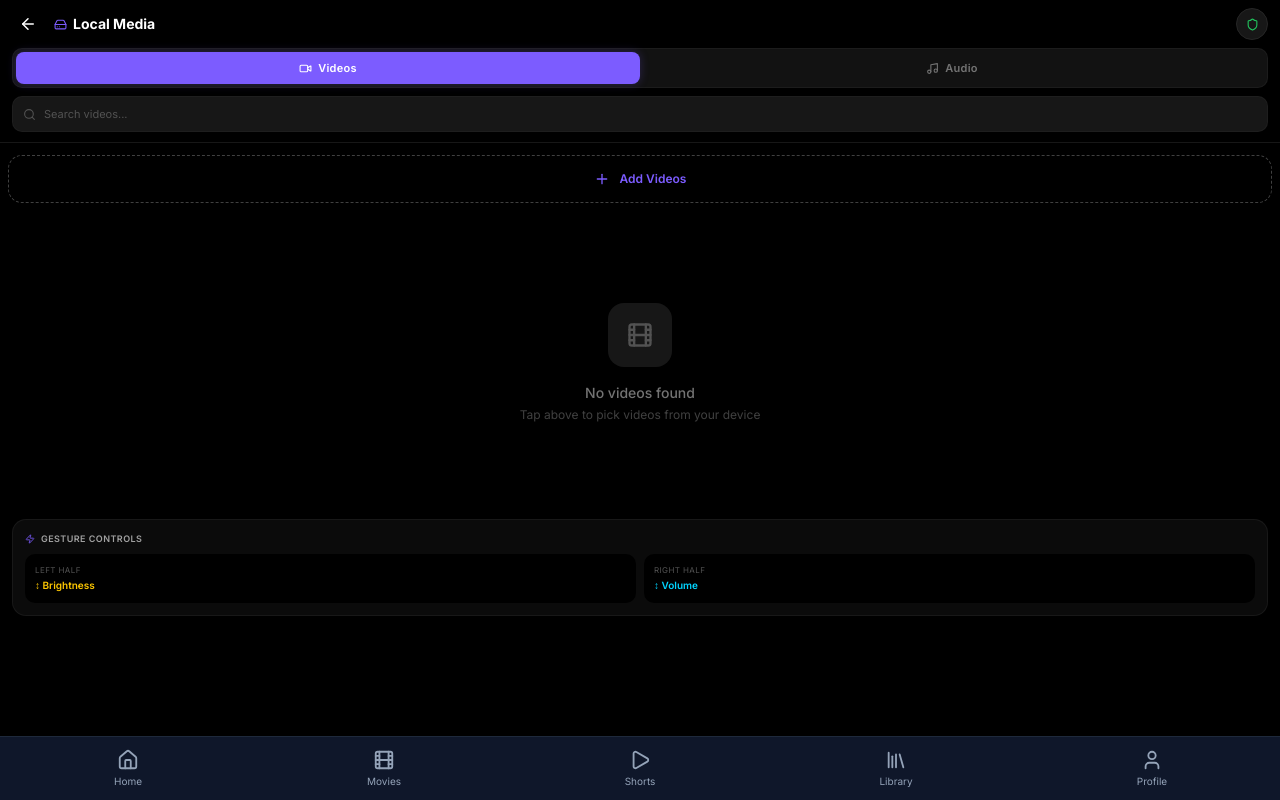
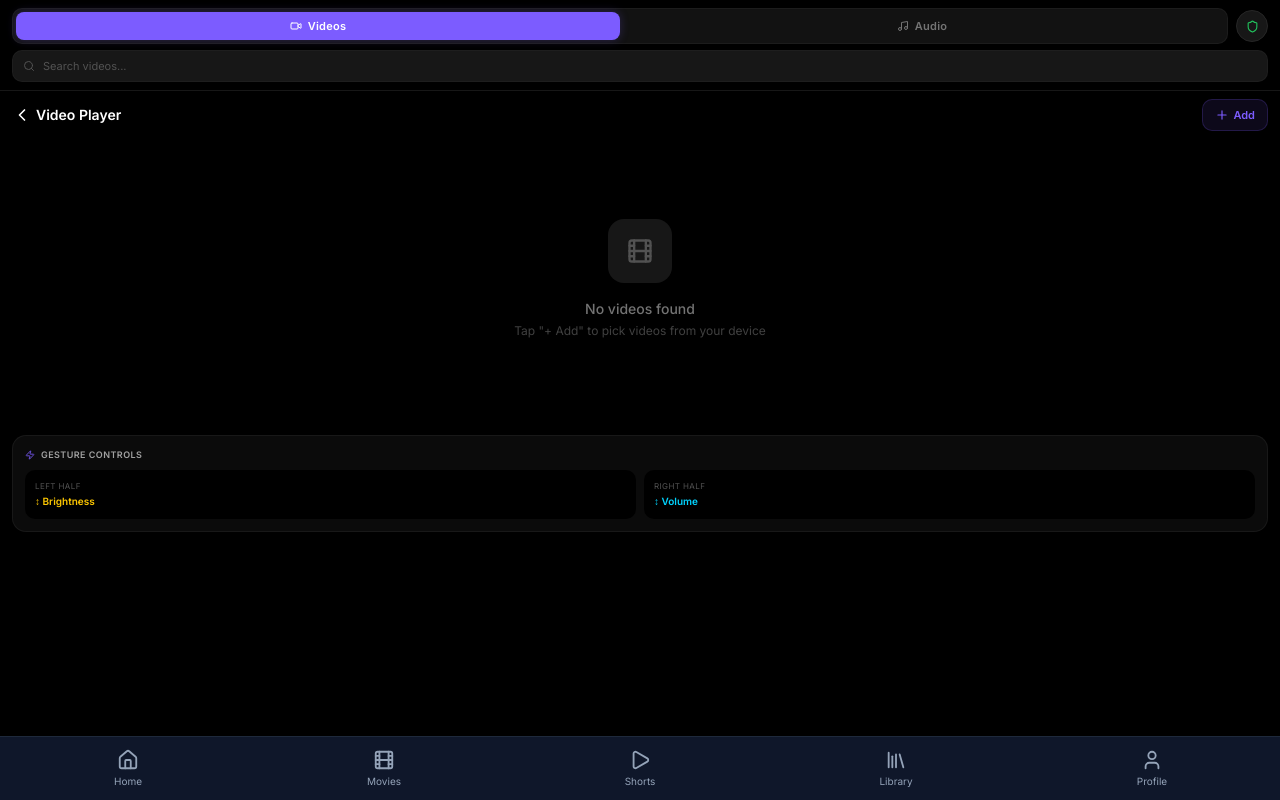
Before and after one commit to munnavai-ytr/Play-Nexa-, a Next.js app: page /local in a window 1280 px wide. Built offline with nearby package versions, Linux system fonts and the light colour scheme.

Commit message:
2e3297f3-ccc2-4372-a168-ef85486ad871

```diff
--- a/src/app/local/page.tsx
+++ b/src/app/local/page.tsx
@@ -4,12 +4,12 @@
 // Google Files / PLAYit inspired unified local media dashboard
 // Pill toggle [Videos] [Audio] · Local search · Mini-player
 // Gesture video overlay · MP3 extractor modal · Safe folder modal
+// Each component owns its own header (< Video Player / < Music Player)
 // 2GB RAM: URL.createObjectURL · content-visibility: auto · no backdrop-blur
 
 import { useState, useCallback, useRef, useEffect } from 'react'
 import {
-  Video, Music, Search, Shield, X,
-  Zap, HardDrive, ArrowLeft
+  Video, Music, Search, Shield, X, Zap
 } from 'lucide-react'
 import { useRouter } from 'next/navigation'
 import VideoGridView from '@/components/local/VideoGridView'
@@ -51,6 +51,9 @@ export default function LocalHubPage() {
   // Store file references
   const videoFileMap = useRef<Map<string, File>>(new Map())
   const trackFileMap = useRef<Map<string, File>>(new Map())
+
+  // ── Back handler ──
+  const handleBack = useCallback(() => { router.back() }, [router])
 
   // ── Video playback ──
   const handlePlayVideo = useCallback((video: LocalVideo) => {
@@ -110,7 +113,7 @@ export default function LocalHubPage() {
     setShowSafeFolder(true)
   }, [])
 
-  // ── Close menus when switching tabs ──
+  // ── Reset search when switching tabs ──
   useEffect(() => {
     setSearchQuery('')
   }, [activeView])
@@ -118,23 +121,35 @@ export default function LocalHubPage() {
   return (
     <div className="min-h-screen bg-black pb-24">
       {/* ════════════════════════════════════════════════════════
-          STICKY HEADER — GG / PLAYit style
+          STICKY CONTROL BAR — Tab toggle + Search + Safe Folder
+          Component headers handle their own back/title
           ════════════════════════════════════════════════════════ */}
       <div className="sticky top-0 z-50 bg-black/95 border-b border-neutral-900">
-        {/* Top row: back + title + safe folder */}
-        <div className="px-3 h-12 flex items-center justify-between">
-          <div className="flex items-center gap-2.5">
+        {/* ── Tab toggle + Safe Folder ── */}
+        <div className="px-3 pt-2 pb-1.5 flex items-center gap-2">
+          {/* Pill toggle */}
+          <div className="flex-1 flex bg-neutral-900/80 rounded-lg p-[3px] border border-neutral-800/50">
+            {([
+              { key: 'videos' as View, label: 'Videos', Icon: Video },
+              { key: 'music' as View, label: 'Audio', Icon: Music },
+            ]).map(tab => {
+              const isActive = activeView === tab.key
+              return (
                 <button
-              onClick={() => router.back()}
-              className="w-8 h-8 rounded-full flex items-center justify-center
-                         active:scale-90 transition-transform duration-100"
+                  key={tab.key}
+                  onClick={() => setActiveView(tab.key)}
+                  className={`relative flex-1 h-7 rounded-md flex items-center justify-center gap-1.5
+                             text-[11px] font-semibold tracking-wide transition-all duration-150
+                             ${isActive
+                               ? 'bg-[#7C5CFF] text-white shadow-[0_0_10px_rgba(124,92,255,0.25)]'
+                               : 'text-neutral-500 active:text-neutral-300'
+                             }`}
                 >
-              <ArrowLeft size={18} className="text-white" />
+                  <tab.Icon size={12} />
+                  {tab.label}
                 </button>
-            <div className="flex items-center gap-1.5">
-              <HardDrive size={13} className="text-[#7C5CFF]" />
-              <h1 className="text-white text-sm font-bold">Local Media</h1>
-            </div>
+              )
+            })}
           </div>
 
           {/* Safe Folder button */}
@@ -144,49 +159,22 @@ export default function LocalHubPage() {
               setShowSafeFolder(true)
             }}
             className="w-8 h-8 rounded-full bg-neutral-900 border border-neutral-800
-                       flex items-center justify-center
+                       flex items-center justify-center flex-shrink-0
                        active:scale-90 transition-transform duration-100"
           >
             <Shield size={13} className="text-[#22C55E]" />
           </button>
         </div>
 
-        {/* ── ZERO-LATENCY TAB BAR ── */}
+        {/* ── Search bar ── */}
         <div className="px-3 pb-2">
-          <div className="flex bg-neutral-900/80 rounded-lg p-[3px] border border-neutral-800/50">
-            {([
-              { key: 'videos' as View, label: 'Videos', Icon: Video },
-              { key: 'music' as View, label: 'Audio', Icon: Music },
-            ]).map(tab => {
-              const isActive = activeView === tab.key
-              return (
-                <button
-                  key={tab.key}
-                  onClick={() => setActiveView(tab.key)}
-                  className={`relative flex-1 h-8 rounded-md flex items-center justify-center gap-1.5
-                             text-[11px] font-semibold tracking-wide transition-all duration-150
-                             ${isActive
-                               ? 'bg-[#7C5CFF] text-white shadow-[0_0_10px_rgba(124,92,255,0.25)]'
-                               : 'text-neutral-500 active:text-neutral-300'
-                             }`}
-                >
-                  <tab.Icon size={13} />
-                  {tab.label}
-                </button>
-              )
-            })}
-          </div>
-        </div>
-
-        {/* ── SEARCH BAR ── */}
-        <div className="px-3 pb-2.5">
-          <div className={`flex items-center gap-2 bg-neutral-900 border rounded-lg px-2.5 h-9
+          <div className={`flex items-center gap-2 bg-neutral-900 border rounded-lg px-2.5 h-8
                           transition-colors duration-150
                           ${searchFocused
                             ? 'border-[#7C5CFF]/40'
                             : 'border-neutral-800/50'
                           }`}>
-            <Search size={13} className="text-neutral-600 flex-shrink-0" />
+            <Search size={12} className="text-neutral-600 flex-shrink-0" />
             <input
               value={searchQuery}
               onChange={e => setSearchQuery(e.target.value)}
@@ -209,20 +197,19 @@ export default function LocalHubPage() {
       </div>
 
       {/* ════════════════════════════════════════════════════════
-          CONTENT AREA — Instant switch, no re-render lag
+          CONTENT AREA — Each component owns its own header
+          Hidden/block for zero-latency tab switching
           ════════════════════════════════════════════════════════ */}
-      <div className="px-2 pt-3">
-        {/* Videos View */}
       <div className={activeView === 'videos' ? 'block' : 'hidden'}>
         <VideoGridView
           searchQuery={searchQuery}
           onPlay={handlePlayVideo}
           onConvertToMp3={handleConvertToMp3Video}
           onMoveToSafe={handleMoveToSafeVideo}
+          onBack={handleBack}
         />
       </div>
 
-        {/* Audio View */}
       <div className={activeView === 'music' ? 'block' : 'hidden'}>
         <MusicListView
           searchQuery={searchQuery}
@@ -232,12 +219,12 @@ export default function LocalHubPage() {
           onPause={handlePauseTrack}
           onConvertToMp3={handleConvertToMp3Track}
           onMoveToSafe={handleMoveToSafeTrack}
+          onBack={handleBack}
         />
-        </div>
       </div>
 
       {/* ════════════════════════════════════════════════════════
-          GESTURE HINT CARD (videos view only, dismissible)
+          GESTURE HINT CARD (videos view only)
           ════════════════════════════════════════════════════════ */}
       {activeView === 'videos' && !activeVideo && (
         <div className="px-3 pt-4">
--- a/src/app/profile/page.tsx
+++ b/src/app/profile/page.tsx
@@ -5,7 +5,7 @@ import {
   Settings, ChevronRight, Download,
   Heart, ListMusic, Gamepad2,
   Moon, Bell, HelpCircle,
-  Star, Share2, Clock, HardDrive
+  Star, Share2, Clock
 } from 'lucide-react'
 import { useProfile } from '@/hooks/useProfile'
 import { getSettings, saveSettings } from '@/lib/settings'
@@ -120,17 +120,6 @@ export default function ProfilePage() {
   }
 
   const ACTIVITY_ITEMS = [
-    {
-      icon: (
-        <div className="w-[18px] h-[18px] rounded-md bg-gradient-to-br from-[#7C5CFF] to-[#00D4FF]
-                        flex items-center justify-center">
-          <HardDrive size={11} className="text-white" />
-        </div>
-      ),
-      label: 'Local Media',
-      sublabel: 'Videos & Music',
-      onTap: () => router.push('/local')
-    },
     {
       icon: <Download size={18} className="text-blue-400" />,
       label: 'Recent Downloads',
@@ -295,16 +284,10 @@ export default function ProfilePage() {
                                 justify-center flex-shrink-0">
                   {item.icon}
                 </div>
-                <div className="flex-1 text-left min-w-0">
-                  <p className="text-white text-sm font-medium">
-                    {item.label}
-                  </p>
-                  {'sublabel' in item && item.sublabel && (
-                    <p className="text-[#94A3B8] text-[10px] mt-0.5">
-                      {item.sublabel}
-                    </p>
-                  )}
-                </div>
+                <p className="text-white text-sm
+                              font-medium flex-1 text-left">
+                  {item.label}
+                </p>
                 <ChevronRight size={16}
                               className="text-[#94A3B8]" />
               </button>
--- a/src/components/local/VideoGridView.tsx
+++ b/src/components/local/VideoGridView.tsx
@@ -1,15 +1,16 @@
 'use client'
 
 // ── Play Nexa Local Video Grid ──────────────────────────────
-// Google Files / PLAYit inspired visual grid
-// 3-col mobile · 4-col md · 6-col lg
-// Chronological sectioning by date
+// Google Files (GG) inspired visual grid layout
+// Component header: < Video Player back + + Add button
+// 3-col mobile · 4-col md · gap-2
+// Chronological sectioning by date metadata
 // Glassmorphism play icon · Size overlay · content-visibility: auto
 // Three-dot actions: Play, Convert to MP3, Move to Safe Folder, Delete
 
 import { useState, useCallback, useRef, useEffect } from 'react'
 import {
-  Plus, Trash2, Play, Film,
+  Plus, Trash2, Play, Film, ChevronLeft,
   MoreVertical, FileAudio, Shield
 } from 'lucide-react'
 
@@ -30,6 +31,7 @@ interface VideoGridViewProps {
   onPlay: (video: LocalVideo) => void
   onConvertToMp3: (video: LocalVideo) => void
   onMoveToSafe: (video: LocalVideo) => void
+  onBack: () => void
 }
 
 // ── Chronological date group helper ──
@@ -47,7 +49,7 @@ function getDateGroup(timestamp: number): string {
 }
 
 export default function VideoGridView({
-  searchQuery, onPlay, onConvertToMp3, onMoveToSafe
+  searchQuery, onPlay, onConvertToMp3, onMoveToSafe, onBack
 }: VideoGridViewProps) {
   const [videos, setVideos] = useState<LocalVideo[]>([])
   const [menuOpen, setMenuOpen] = useState<string | null>(null)
@@ -96,7 +98,7 @@ export default function VideoGridView({
       duration: 0,
       file,
       folder: file.webkitRelativePath?.split('/').slice(0, -1).join('/') || 'Downloads',
-      addedAt: now - i, // Slight offset for ordering
+      addedAt: now - i,
     }))
 
     setVideos(prev => {
@@ -109,10 +111,18 @@ export default function VideoGridView({
 
   // ── Get duration & thumbnail ──
   useEffect(() => {
+    const pendingDurations: string[] = []
+    const pendingThumbnails: string[] = []
+
     videos.forEach(v => {
-      if (v.url) {
+      if (v.url && v.duration === 0) pendingDurations.push(v.id)
+      if (v.url && !thumbnailMap[v.id]) pendingThumbnails.push(v.id)
+    })
+
     // Extract duration
-        if (v.duration === 0) {
+    pendingDurations.forEach(vidId => {
+      const v = videos.find(x => x.id === vidId)
+      if (!v?.url) return
       const el = document.createElement('video')
       el.preload = 'metadata'
       el.src = v.url
@@ -120,20 +130,22 @@ export default function VideoGridView({
         const dur = el.duration
         setVideos(prev => {
           const updated = prev.map(vid =>
-                vid.id === v.id ? { ...vid, duration: dur } : vid
+            vid.id === vidId ? { ...vid, duration: dur } : vid
           )
           saveMeta(updated)
           return updated
         })
       }
-        }
+    })
 
-        // Generate thumbnail from first frame
-        if (!thumbnailMap[v.id]) {
+    // Generate thumbnails
+    pendingThumbnails.forEach(vidId => {
+      const v = videos.find(x => x.id === vidId)
+      if (!v?.url) return
       const vid = document.createElement('video')
       vid.preload = 'metadata'
       vid.src = v.url
-          vid.currentTime = 1 // Seek to 1 second
+      vid.currentTime = 1
       vid.onloadeddata = () => {
         try {
           const canvas = document.createElement('canvas')
@@ -143,11 +155,9 @@ export default function VideoGridView({
           if (ctx) {
             ctx.drawImage(vid, 0, 0, 240, 135)
             const dataUrl = canvas.toDataURL('image/jpeg', 0.5)
-                setThumbnailMap(prev => ({ ...prev, [v.id]: dataUrl }))
+            setThumbnailMap(prev => ({ ...prev, [vidId]: dataUrl }))
           }
         } catch {}
-          }
-        }
       }
     })
   // eslint-disable-next-line react-hooks/exhaustive-deps
@@ -217,7 +227,6 @@ export default function VideoGridView({
     return acc
   }, {})
 
-  // Sort groups: most recent first
   const sortedGroups = Object.entries(dateGroups).sort(([, a], [, b]) => {
     const aTime = Math.max(...a.map(v => v.addedAt || v.lastPlayed || 0))
     const bTime = Math.max(...b.map(v => v.addedAt || v.lastPlayed || 0))
@@ -225,7 +234,7 @@ export default function VideoGridView({
   })
 
   return (
-    <div className="space-y-5">
+    <div>
       <input
         ref={fileInputRef}
         type="file"
@@ -235,19 +244,31 @@ export default function VideoGridView({
         className="hidden"
       />
 
-      {/* Add Videos FAB */}
+      {/* ════════════════════════════════════════════════════════
+          COMPONENT HEADER — "< Video Player" + "+ Add"
+          ════════════════════════════════════════════════════════ */}
+      <div className="flex items-center justify-between px-3 h-12">
+        <button
+          onClick={onBack}
+          className="flex items-center gap-1 active:scale-95 transition-transform duration-100"
+        >
+          <ChevronLeft size={20} className="text-white" />
+          <span className="text-white text-sm font-semibold">Video Player</span>
+        </button>
         <button
           onClick={pickVideos}
-        className="w-full h-12 rounded-xl border border-dashed border-neutral-700
-                   flex items-center justify-center gap-2.5
-                   text-[#7C5CFF] text-xs font-semibold
-                   active:scale-[0.98] active:bg-white/5
-                   transition-all duration-150"
+          className="flex items-center gap-1 px-3 h-8 rounded-lg
+                     bg-[#7C5CFF]/10 border border-[#7C5CFF]/20
+                     text-[#7C5CFF] text-[11px] font-semibold
+                     active:scale-95 transition-transform duration-100"
         >
-        <Plus size={16} />
-        Add Videos
+          <Plus size={14} />
+          Add
         </button>
+      </div>
 
+      {/* ── Content ── */}
+      <div className="px-2 space-y-5">
         {/* Empty state */}
         {filtered.length === 0 && (
           <div className="flex flex-col items-center justify-center py-20">
@@ -256,37 +277,32 @@ export default function VideoGridView({
             </div>
             <p className="text-neutral-500 text-sm font-medium mb-1">No videos found</p>
             <p className="text-neutral-700 text-xs text-center">
-            {searchQuery ? 'Try a different search term' : 'Tap above to pick videos from your device'}
+              {searchQuery ? 'Try a different search term' : 'Tap "+ Add" to pick videos from your device'}
             </p>
           </div>
         )}
 
-      {/* Chronological video grid */}
+        {/* ── Chronological video grid ── */}
         {sortedGroups.map(([dateLabel, vids]) => (
           <div key={dateLabel}>
             {/* Date sub-header */}
-          <div className="flex items-center gap-2 mb-2.5">
-            <p className="text-neutral-400 text-[11px] font-semibold tracking-wide">
+            <p className="text-neutral-400 text-[11px] font-semibold tracking-wide px-1 mb-2">
               {dateLabel}
             </p>
-            <span className="text-neutral-700 text-[10px]">
-              {vids.length} video{vids.length !== 1 ? 's' : ''}
-            </span>
-          </div>
 
-          {/* Video cards grid — GG style */}
-          <div className="grid grid-cols-3 md:grid-cols-4 lg:grid-cols-6 gap-1.5">
+            {/* ═══ GG Visual Grid: 3-col mobile, 4-col md ═══ */}
+            <div className="grid grid-cols-3 md:grid-cols-4 gap-2">
               {vids.map(video => (
                 <div
                   key={video.id}
                   className="relative rounded-lg overflow-hidden
                              active:scale-[0.97] transition-transform duration-150"
-                style={{ contentVisibility: 'auto', containIntrinsicSize: '0 180px' }}
+                  style={{ contentVisibility: 'auto', containIntrinsicSize: '0 160px' }}
                 >
-                {/* Thumbnail area — aspect-ratio accurate */}
+                  {/* ── Thumbnail area — square/rectangular asset layout ── */}
                   <button
                     onClick={() => handlePlay(video)}
-                  className="relative w-full aspect-[4/3] bg-neutral-900 flex items-center justify-center block"
+                    className="relative w-full aspect-square bg-neutral-900 flex items-center justify-center block"
                   >
                     {/* Thumbnail image or placeholder */}
                     {thumbnailMap[video.id] ? (
@@ -300,9 +316,8 @@ export default function VideoGridView({
                       <Film size={18} className="text-neutral-700 z-10" />
                     )}
 
-                  {/* Glassmorphism play icon center */}
+                    {/* ── Glassmorphism play icon — dead center ── */}
                     <div className="absolute inset-0 flex items-center justify-center
-                                  opacity-0 group-hover:opacity-100
                                     active:opacity-100">
                       <div className="w-9 h-9 rounded-full bg-white/15
                                       flex items-center justify-center
@@ -312,25 +327,25 @@ export default function VideoGridView({
                       </div>
                     </div>
 
-                  {/* Duration badge — bottom right */}
+                    {/* ── File size overlay — top-right semi-transparent badge ── */}
+                    <span className="absolute top-1.5 right-1.5 bg-black/65 text-neutral-200
+                                   text-[7px] font-semibold px-1.5 py-[3px] rounded
+                                   leading-none">
+                      {fmtSize(video.size)}
+                    </span>
+
+                    {/* ── Duration badge — bottom-right ── */}
                     {video.duration > 0 && (
-                    <span className="absolute bottom-1 right-1 bg-black/75 text-white
+                      <span className="absolute bottom-1.5 right-1.5 bg-black/75 text-white
                                      text-[8px] font-mono font-medium px-1 py-0.5 rounded
                                      leading-none">
                         {fmtDur(video.duration)}
                       </span>
                     )}
 
-                  {/* Size badge — top right with semi-transparent tag */}
-                  <span className="absolute top-1 right-1 bg-black/60 text-neutral-300
-                                 text-[7px] font-medium px-1 py-0.5 rounded
-                                 leading-none">
-                    {fmtSize(video.size)}
-                  </span>
-
-                  {/* Re-pick indicator */}
+                    {/* ── Re-pick indicator ── */}
                     {!video.url && (
-                    <span className="absolute top-1 left-1 bg-yellow-500/25 text-yellow-400
+                      <span className="absolute top-1.5 left-1.5 bg-yellow-500/25 text-yellow-400
                                      text-[6px] font-bold px-1 py-0.5 rounded-full uppercase
                                      leading-none">
                         Re-pick
@@ -338,26 +353,26 @@ export default function VideoGridView({
                     )}
                   </button>
 
-                {/* File name under thumbnail — single line */}
-                <div className="px-1 py-1.5 relative">
-                  <p className="text-white text-[10px] font-medium truncate leading-tight">
+                  {/* ── File name under thumbnail — single line ── */}
+                  <div className="px-1 pt-1.5 pb-1 relative">
+                    <p className="text-white text-[10px] font-medium truncate leading-tight pr-5">
                       {video.name}
                     </p>
 
-                  {/* Three-dot menu trigger — absolute positioned */}
+                    {/* Three-dot menu trigger */}
                     <button
                       onClick={(e) => {
                         e.stopPropagation()
                         setMenuOpen(menuOpen === video.id ? null : video.id)
                       }}
-                    className="absolute top-1 right-0.5 p-0.5 rounded-full
+                      className="absolute top-1 right-0 p-1 rounded-full
                                  active:scale-90 transition-transform duration-100"
                     >
-                    <MoreVertical size={11} className="text-neutral-500" />
+                      <MoreVertical size={12} className="text-neutral-500" />
                     </button>
                   </div>
 
-                {/* Context menu */}
+                  {/* ── Context menu ── */}
                   {menuOpen === video.id && (
                     <div
                       ref={menuRef}
@@ -407,5 +422,6 @@ export default function VideoGridView({
           </div>
         ))}
       </div>
+    </div>
   )
 }
```
Also changed, not shown: src/components/local/MusicListView.tsx (+65 -25 lines), 1 other file (tests, documents, lock files or other folders). Lines whose indentation alone changed are shown as unchanged.
